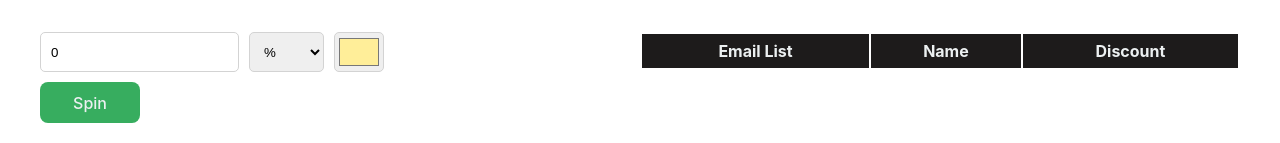
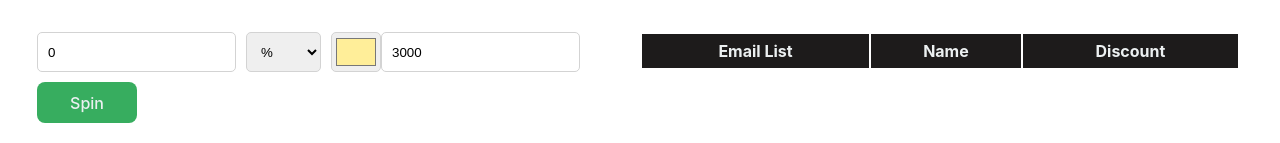
Before and after one commit to pujaKundu/spinner-app, a React (Vite) app: page / in a window 1280 px wide. Shown: the top 143 px of the page. Built offline with nearby package versions, Linux system fonts and the light colour scheme.

Commit message:
spinner duration according to user input

```diff
--- a/src/components/Form/Form.jsx
+++ b/src/components/Form/Form.jsx
@@ -7,8 +7,10 @@ const Form = ({
   discount,
   setDiscount,
   discountType,
+  duration,
+  setDuration,
   setDiscountType,
-  handleAddSpinnerInfo
+  handleAddSpinnerInfo,
 }) => {
   const [errorMessage, setErrorMessage] = useState("");
 
@@ -35,6 +37,10 @@ const Form = ({
   const handleColorChange = (event) => {
     setColor(event.target.value);
     validateForm();
+  };
+
+  const handleDurationChange = (event) => {
+    setDuration(event.target.value);
   };
 
   const handleSubmit = (event) => {
@@ -80,6 +86,13 @@ const Form = ({
             required
             onChange={handleColorChange}
           />
+          <input
+            type="number"
+            value={duration}
+            className="input"
+            onChange={handleDurationChange}
+            placeholder="Enter duration in miliseconds"
+          />
         </div>
         {errorMessage && <p className="error-message">{errorMessage}</p>}
         <button className="spin-btn" onClick={handleSubmit}>
--- a/src/components/Home/Home.jsx
+++ b/src/components/Home/Home.jsx
@@ -1,4 +1,4 @@
-import React from "react";
+import {useState} from "react";
 import {
   Form,
   SpinnerDetails,
@@ -39,16 +39,19 @@ const Home = () => {
     color,
     discountType,
     discount,
+    duration,setDuration
   } = useSpinnerDetailState();
+
   const { spinnerInformation, addSpinnerInformation } = useSpinnerInformation();
+  const [spinDuration,setSpinDuration]=useState(3000)
 
   const handleAddUser = (event) => {
     event.preventDefault();
 
     const isEmailUsed = userInformation.some((user) => user.email === email);
 
+
     if (isEmailUsed) {
-      // alert('Email is already used. Each user can spin the wheel only once.');
       return;
     }
     const newUserInfo = {
@@ -74,6 +77,7 @@ const Home = () => {
       discount,
       discountType,
       color,
+      duration
     };
 
     addSpinnerInformation(newSpinnerInfo);
@@ -83,8 +87,8 @@ const Home = () => {
     setDiscount("");
     setDiscountType("");
     setColor("#ffee99");
+    setDuration(3000)
   };
-
 
   return (
     <div className="container">
@@ -96,13 +100,16 @@ const Home = () => {
           setDiscount={setDiscount}
           discountType={discountType}
           setDiscountType={setDiscountType}
+          duration={duration}
+          setDuration={setDuration}
           setIsSpinnerOpen={setIsSpinnerOpen}
           handleAddSpinnerInfo={handleAddSpinnerInfo}
+
         />
         <SpinnerDetails spinnerInformation={spinnerInformation} />
       </div>
 
-      <UserInformation userInformation={userInformation} />
+      <UserInformation userInformation={userInformation} spinDuration={spinDuration} />
       <div className="spinner-container">
         {isSpinnerOpen && (
           <UserForm
@@ -116,7 +123,7 @@ const Home = () => {
             spinnerInformation={spinnerInformation}
             setType={setType}
             userInformation={userInformation}
-
+            setSpinDuration={setSpinDuration}
           />
         )}
       </div>
--- a/src/components/UserForm/UserForm.jsx
+++ b/src/components/UserForm/UserForm.jsx
@@ -11,7 +11,7 @@ const UserForm = ({
   handleAddUser,
   selectedDiscount,
   setSelectedDiscount,
-  spinnerInformation,setType,userInformation
+  spinnerInformation,setType,userInformation,setSpinDuration
 }) => {
 
   const [isValidEmail, setIsValidEmail] = useState(true);
@@ -45,6 +45,7 @@ const UserForm = ({
         isValidEmail={isValidEmail}userInformation={userInformation}
         setName={setName}
         setEmail={setEmail}
+        setSpinDuration={setSpinDuration}
       />
 
       <form action="" className="form">
--- a/src/components/UserInformation/UserInformation.jsx
+++ b/src/components/UserInformation/UserInformation.jsx
@@ -1,21 +1,20 @@
 import React,{useEffect,useState} from "react";
 import "./UserInformation.css";
 
-const UserInformation = ({ userInformation }) => {
+const UserInformation = ({ userInformation ,spinDuration}) => {
   const [displayedDiscounts, setDisplayedDiscounts] = useState({});
 
   useEffect(() => {
-    // Function to display the discount after 3 seconds
+
     const displayDiscountAfterDelay = (index) => {
       setTimeout(() => {
         setDisplayedDiscounts((prevDiscounts) => ({
           ...prevDiscounts,
           [index]: true,
         }));
-      }, 3000);
+      }, spinDuration+2000);
     };
 
-    // Loop through userInformation to display discounts after delay
     userInformation.forEach((info, index) => {
       if (!displayedDiscounts[index]) {
         displayDiscountAfterDelay(index);
@@ -40,9 +39,6 @@ const UserInformation = ({ userInformation }) => {
               <td className="cell">{info?.email}</td>
               <td className="cell">{info?.name}</td>
               <td className="cell">
-                {/* {`${info?.selectedDiscount}
-                ${info?.type}`} */}
-
 
                 {displayedDiscounts[index] ? (
                   `${info?.selectedDiscount} ${info?.type}`
--- a/src/components/Wheel/Wheel.jsx
+++ b/src/components/Wheel/Wheel.jsx
@@ -8,7 +8,7 @@ const Wheel = ({
   handleAddUser,
   spinnerInformation,setType,isValidName,
   isValidEmail,
-  userInformation,setName,setEmail
+  userInformation,setName,setEmail,setSpinDuration
 }) => {
   const canvasRef = useRef(null);
   const [spinning, setSpinning] = useState(false);
@@ -116,13 +116,6 @@ const Wheel = ({
     });
   };
 
-  // const startSpin = () => {
-  //   if (!spinning) {
-  //     setSpinning(true);
-  //     const startTime = Date.now();
-  //     spin(startTime);
-  //   }
-  // };
 
   const startSpin = () => {
     if (!spinning && isValidName && isValidEmail) {
@@ -139,11 +132,17 @@ const Wheel = ({
     }
   };
 
+
   const spin = (startTime) => {
+    const selectedObjectIndex = spinnerInformation.findIndex(
+      (obj) => obj.discount == selectedDiscount
+    );
     const ctx = canvasRef.current.getContext("2d");
-    const duration = 3000;
+    const duration = spinnerInformation[spinnerInformation.length-1]?.duration;//3000
     const currentTime = Date.now();
     const elapsed = currentTime - startTime;
+
+    console.log(duration)
 
     if (elapsed >= duration) {
       spinner.angle = 0;
@@ -154,9 +153,7 @@ const Wheel = ({
     }
 
     // Calculate the starting angle based on the selected discount
-    const selectedObjectIndex = spinnerInformation.findIndex(
-      (obj) => obj.discount == selectedDiscount
-    );
+
     const startAngle =
       ((2 * Math.PI) / spinnerInformation.length) * selectedObjectIndex;
 
@@ -182,8 +179,8 @@ const Wheel = ({
     );
     setSelectedDiscount(spinnerInformation[selectedObjectIndex]?.discount);
     setType(spinnerInformation[selectedObjectIndex]?.discountType)
+    setSpinDuration(spinnerInformation[selectedObjectIndex]?.duration)
   }, []);
-
 
   return (
     <div className="wheel-container">
--- a/src/utils/statesUtils.js
+++ b/src/utils/statesUtils.js
@@ -69,6 +69,7 @@ export const useSpinnerDetailState = () => {
   const [discount, setDiscount] = useState(0);
   const [discountType, setDiscountType] = useState("%");
   const [color, setColor] = useState("#ffee99");
+  const [duration,setDuration]=useState(3000)
 
   return {
     discount,
@@ -77,25 +78,26 @@ export const useSpinnerDetailState = () => {
     setDiscountType,
     color,
     setColor,
+    duration,setDuration
   };
 };
 
 export const useSpinnerInformation = () => {
   const [spinnerInformation, setSpinnerInformation] = useState([
     {
-      discount:'25',discountType:"fixed",color:"#f5f763"
+      discount:'25',discountType:"fixed",color:"#f5f763",duration:3000
      },
      {
-      discount:'15',discountType:"%",color:"#f79452"
+      discount:'15',discountType:"%",color:"#f79452",duration:5000
      },
      {
-      discount:'90',discountType:"fixed",color:"#48f0ea"
+      discount:'90',discountType:"fixed",color:"#48f0ea",duration:3000
      },
      {
-      discount:'44',discountType:"%",color:"#F0C050"
+      discount:'44',discountType:"%",color:"#F0C050",duration:5000
      },
      {
-      discount:'10',discountType:"%",color:"#de77f2"
+      discount:'10',discountType:"%",color:"#de77f2",duration:3000
      }
 
   ]);
```
